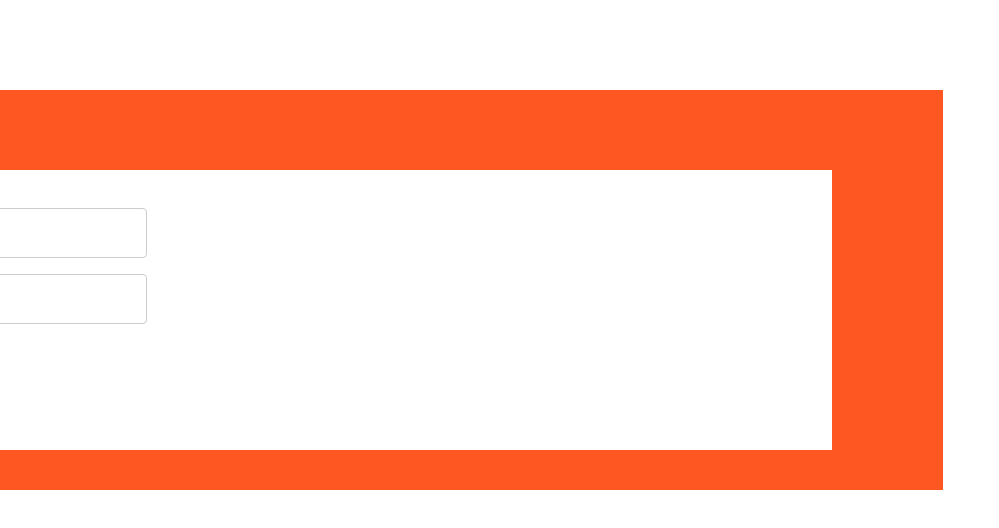
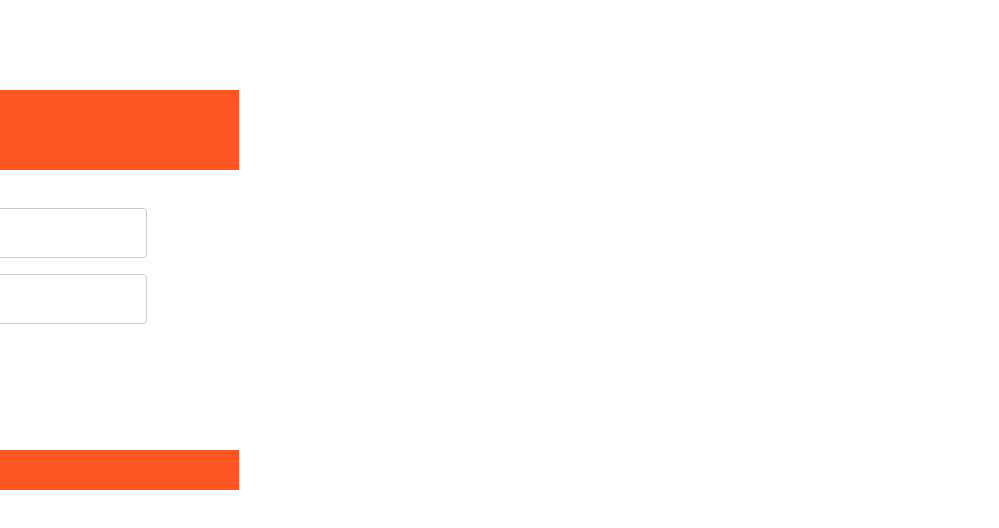
Before and after one commit to JAGAGANESH/DUJA, a plain HTML site: page login.html in a window 1280 px wide. Shown: the full height of the page, 281-1280 px from the left. Drawn offline with Linux system fonts and the light colour scheme.

Commit message:
Update login.html

```diff
--- a/login.html
+++ b/login.html
@@ -53,6 +53,10 @@ div1 {
     transform: rotate(359deg);
   }
 }
+@media screen and (min-width: 768px) {
+	.rectangle1 {width: 40%;}
+	.rectangle2 {width: 40%;}
+}
 </style>
 <body>
 <div class="rectangle1"></div>
```
